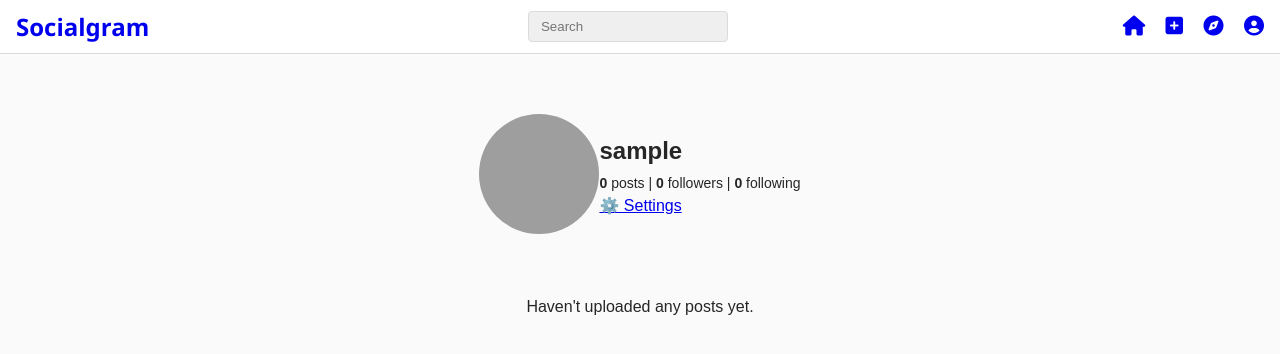
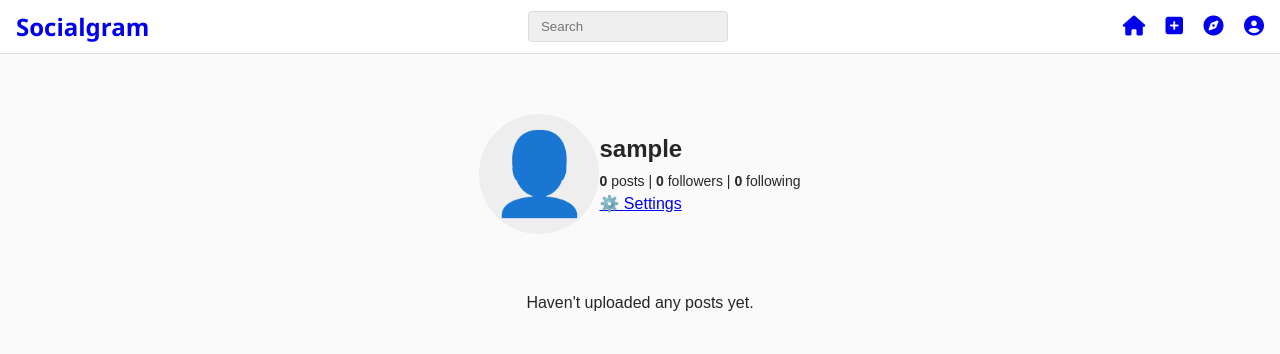
Before and after one commit to SaudMujahid/socialgramexp, a PHP site: page /profile.php in a window 1280 px wide. Shown: the top 354 px of the page. Run offline with PHP 8.4, Linux system fonts and the light colour scheme; the visitor is signed in with stand-in values (Sample User, id 1); data that the repository does not hold is empty; grey boxes are pictures that could not be loaded.

Commit message:
fixed profile pic not showing of another user

```diff
--- a/profile.php
+++ b/profile.php
@@ -94,11 +94,12 @@ $userPosts = $postsStmt->fetchAll();
             <img src="<?= htmlspecialchars($user['Profile_pic']) ?>"
                  alt="Profile Picture"
                  style="width:120px; height:120px; border-radius:50%; object-fit:cover;">
-        <?php else: ?>
-            <img src="images/default-profile.png"
-                 alt="Default Profile"
-                 style="width:120px; height:120px; border-radius:50%; object-fit:cover;">
-        <?php endif; ?>
+            <?php else: ?>
+                  <span style="font-size: 80px; display:inline-block; width:120px; height:120px;
+                     border-radius:50%; background:#eee; display:flex;
+                     align-items:center; justify-content:center;">
+            👤
+        </span>        <?php endif; ?>
       </div>
       <div class="profile-info">
         <h2><?= htmlspecialchars($user['Username']) ?></h2>
```
